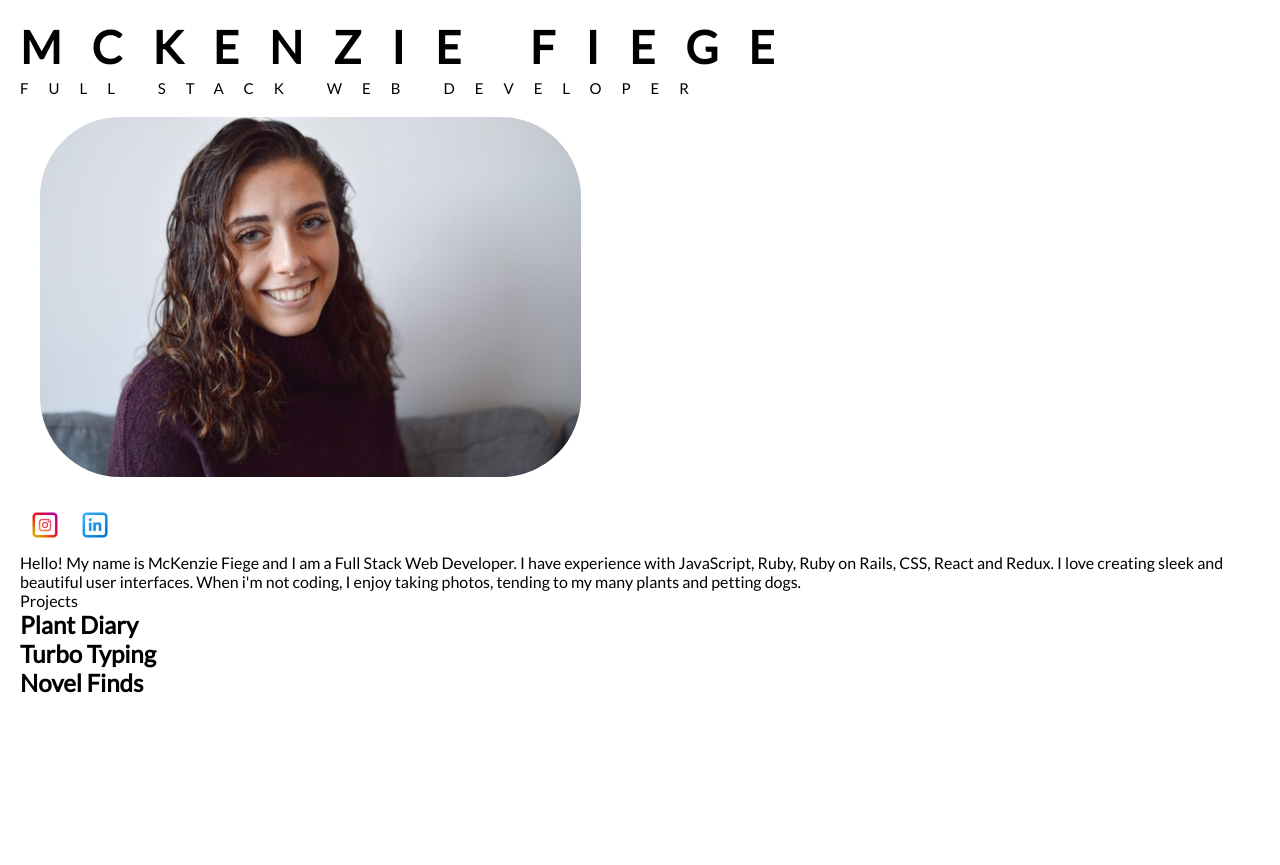
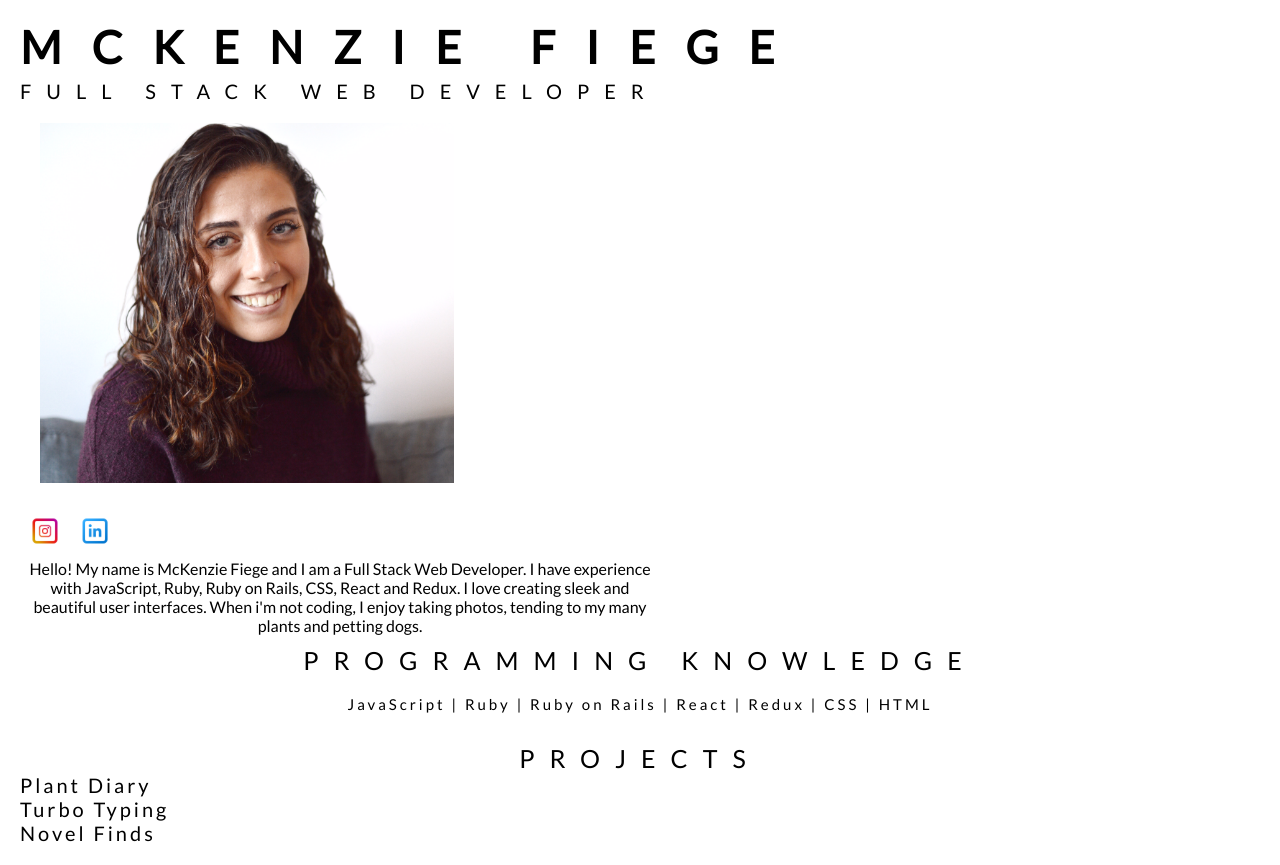
Before and after one commit to mckenziefiege/mckenziefiegeportfolio, a React (Create React App) app: page / in a window 1280 px wide. Before the commit the page ends 800 px from the top, so only its background shows below. Built offline with nearby package versions, Linux system fonts and the light colour scheme.

Commit message:
added programming knowledge and styled

```diff
--- a/src/App.css
+++ b/src/App.css
@@ -24,8 +24,8 @@ body {
 
 .name-header-sub {
   display: block;
-  font-size: 15px;
-  letter-spacing: 20px;
+  font-size: 20px;
+  letter-spacing: 15px;
   font-weight: 100;
 }
 
@@ -38,6 +38,38 @@ body {
 }
 
 .head-shot {
-  border-radius: 100px;
   padding: 20px;
 }
+
+.programming-knowledge-box {
+  text-align: center;
+  padding: 10px;
+}
+
+.bio {
+  width: 50vw;
+  text-align: center;
+}
+
+.h2-headers {
+  text-transform: uppercase;
+  letter-spacing: 10px;
+  font-size: 25px;
+  letter-spacing: 15px;
+  font-weight: 100;
+  text-align: center;
+}
+
+.skill-list {
+  font-size: 15px;
+  font-weight: 100;
+  letter-spacing: 3px;
+  padding: 20px;
+}
+
+
+.project-titles {
+  font-size: 20px;
+  font-weight: 100;
+  letter-spacing: 3px;
+}
--- a/src/App.js
+++ b/src/App.js
@@ -1,6 +1,7 @@
 import React, { Component } from 'react';
 import './App.css';
 import AboutMe from './Components/AboutMe.js'
+import Skills from './Components/Skills.js'
 import Projects from './Components/Projects.js'
 
 class App extends Component {
@@ -8,6 +9,7 @@ class App extends Component {
     return (
       <div>
       <AboutMe />
+      <Skills />
       <Projects />
       </div>
     );
--- a/src/Components/AboutMe.js
+++ b/src/Components/AboutMe.js
@@ -1,5 +1,6 @@
 import React, { Component } from 'react';
 import FullSizeRender from '../img/FullSizeRender.jpg'
+import headShot from '../img/headshot.jpg'
 import Instagram from '../img/iconfinder_instagram_3999037.png'
 import LinkedIn from '../img/iconfinder_linkedin_3999038.png'
 
@@ -8,22 +9,21 @@ class AboutMe extends Component {
   render() {
     return (
       <div className="about-me-box">
-
         <h1 className="name-header">
-        <span className="name-header-main">McKenzie Fiege</span>
-        <span className="name-header-sub">Full Stack Web Developer</span>
+          <span className="name-header-main">McKenzie Fiege</span>
+          <span className="name-header-sub">Full Stack Web Developer</span>
         </h1>
 
         <div  className="image-box">
-        <img src={FullSizeRender} alt="head shot" className="head-shot" height="400px"/>
+          <img src={headShot} alt="head shot" className="head-shot" height="400px"/>
         </div>
 
         <div>
-        <img src={Instagram} alt="Instagram" height="50px"/>
-        <img src={LinkedIn} alt="LinkedIn"height="50px"/>
+          <img src={Instagram} alt="Instagram" height="50px"/>
+          <img src={LinkedIn} alt="LinkedIn"height="50px"/>
         </div>
 
-        <div>
+        <div className="bio">
           Hello! My name is McKenzie Fiege and I am a Full Stack Web Developer. I have experience with JavaScript, Ruby, Ruby on Rails, CSS, React and Redux. I love creating sleek and beautiful user interfaces. When i'm not coding, I enjoy taking photos, tending to my many plants and petting dogs.
         </div>
       </div>
--- a/src/Components/Projects.js
+++ b/src/Components/Projects.js
@@ -5,10 +5,13 @@ class Projects extends Component {
   render() {
     return (
       <div>
-        <p>Projects</p>
-        <h2>Plant Diary</h2>
-        <h2>Turbo Typing</h2>
-        <h2>Novel Finds</h2>
+        <h2 className="h2-headers">Projects</h2>
+
+        <div className="project-titles">
+          <p>Plant Diary</p>
+          <p>Turbo Typing</p>
+          <p>Novel Finds</p>
+        </div>
       </div>
     )
   }
--- /dev/null
+++ b/src/Components/Skills.js
@@ -0,0 +1,23 @@
+import React, { Component } from 'react'
+
+class Skills extends Component {
+
+  render(){
+    return (
+      <div className="programming-knowledge-box">
+        <h2 className="h2-headers">Programming Knowledge</h2>
+        <div className="skill-list">
+          <span>JavaScript | </span>
+          <span> Ruby | </span>
+          <span> Ruby on Rails | </span>
+          <span> React | </span>
+          <span> Redux | </span>
+          <span> CSS | </span>
+          <span> HTML</span>
+        </div>
+      </div>
+    )
+  }
+}
+
+export default Skills
```
Also changed, not shown: src/Components/TechnologyStack.js (deleted), src/img/headshot.jpg (added).
